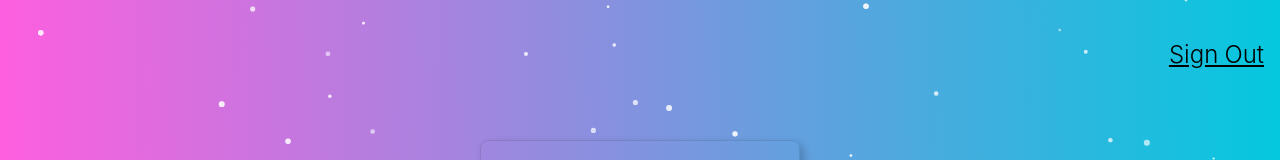
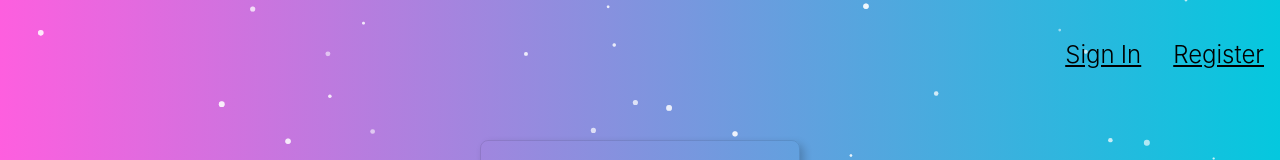
Before and after one commit to ProsperousHeart/FaceRecognitionApp-ZTM, a React (Create React App) app in the folder facerecognitionapp-ztm/: page / in a window 1280 px wide. Shown: the top 160 px of the page. Built offline with nearby package versions, Linux system fonts and the light colour scheme.

Commit message:
update Nav based on route and if 'signed in'

```diff
--- a/facerecognitionapp-ztm/src/components/Navigation/Navigation.js
+++ b/facerecognitionapp-ztm/src/components/Navigation/Navigation.js
@@ -1,12 +1,22 @@
 import React from 'react';
 import './Navigation.css';
 
-const Navigation = () => {
-    return (
-        <nav style={{display: 'flex', justifyContent: 'flex-end'}}>
-            <p className='f3 link dim black underline pa3 pointer'>Sign Out</p>
-        </nav>
-    );
+const Navigation = ({ onRouteChg, isSignedIn }) => {
+
+    if (isSignedIn) {
+        return (
+            <nav style={{display: 'flex', justifyContent: 'flex-end'}}>
+                <p onClick={() => onRouteChg('signout')} className='f3 link dim black underline pa3 pointer'>Sign Out</p>
+            </nav>
+        );
+    } else {
+        return (
+            <nav style={{display: 'flex', justifyContent: 'flex-end'}}>
+                <p onClick={() => onRouteChg('signin')} className='f3 link dim black underline pa3 pointer'>Sign In</p>
+                <p onClick={() => onRouteChg('register')} className='f3 link dim black underline pa3 pointer'>Register</p>
+            </nav>
+        );
+    }
 }
 
 export default Navigation;
```
